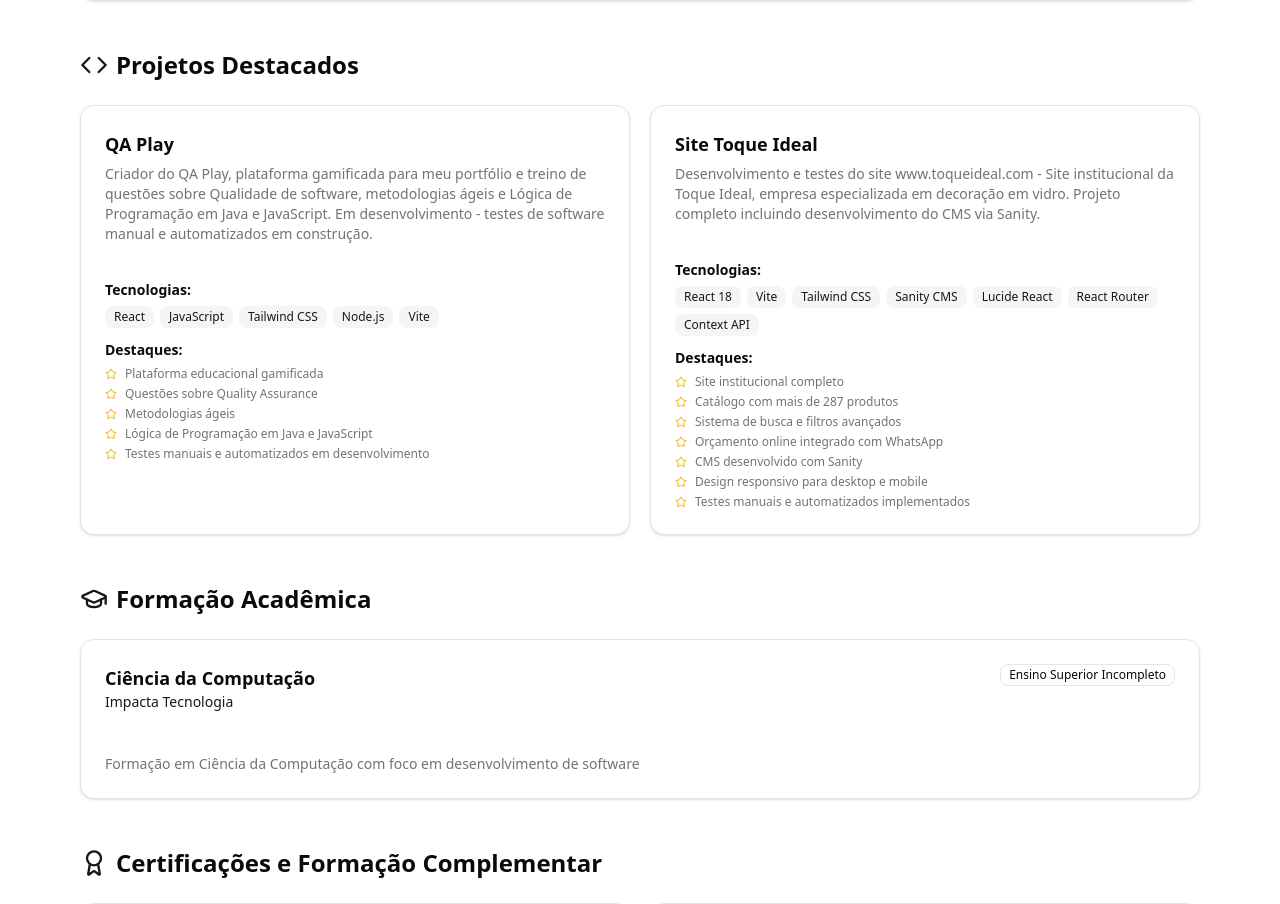
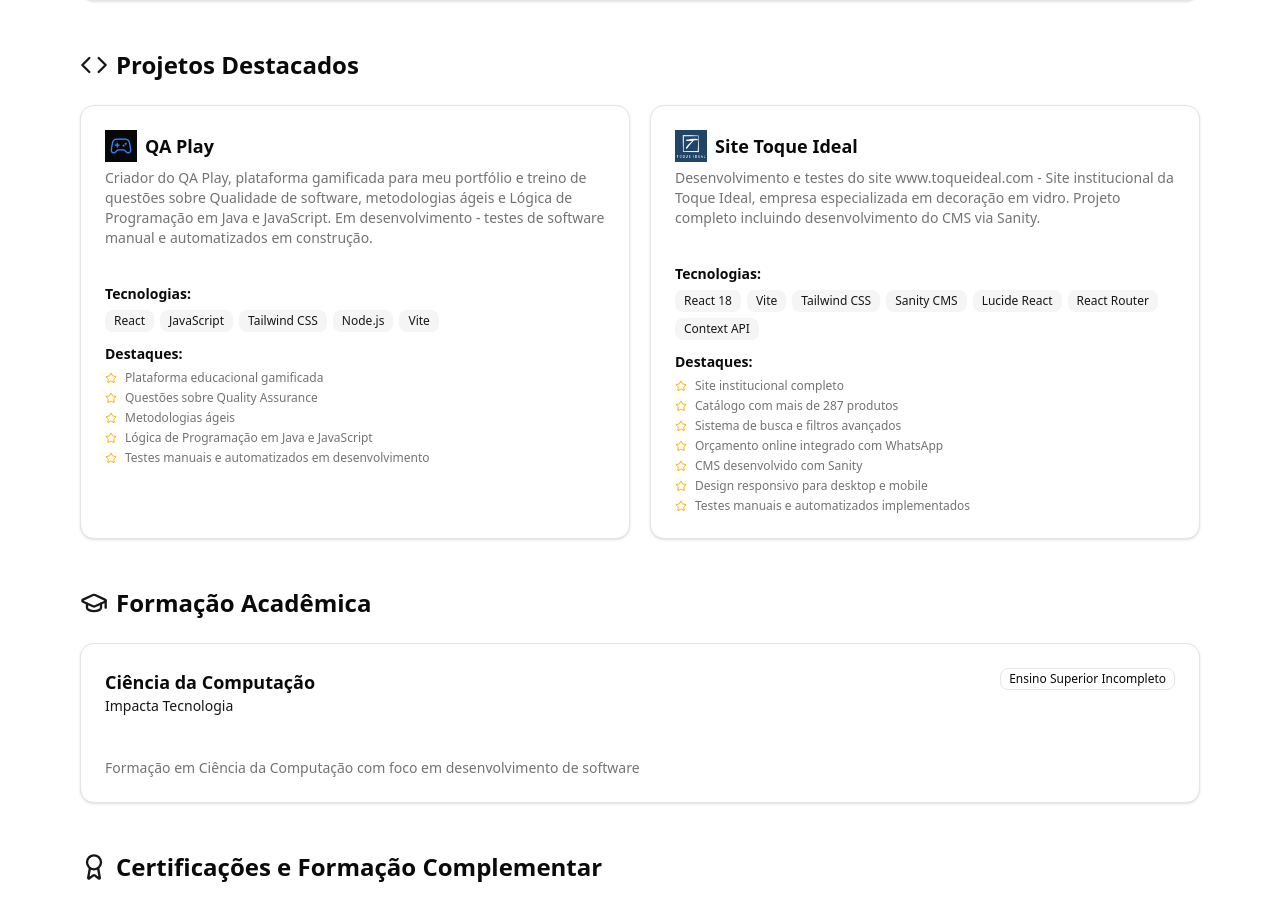
Before and after one commit to nilrd/qaplay_prod, a React (Vite) app: page /sobre in a window 1280 px wide. Shown: the part 1340-2244 px from the top of the page. Built offline with nearby package versions, Linux system fonts and the light colour scheme.

Commit message:
Adicionar símbolos e links para QA Play e Toque Ideal na página Sobre
- Incluído logo e link para o projeto QA Play
- Incluído logo e link para o projeto Site Toque Ideal
- Ajustes no layout para exibir as imagens dos logos

```diff
--- a/src/pages/About.jsx
+++ b/src/pages/About.jsx
@@ -98,7 +98,9 @@ const About = () => {
         'Metodologias ágeis',
         'Lógica de Programação em Java e JavaScript',
         'Testes manuais e automatizados em desenvolvimento'
-      ]
+      ],
+      link: 'https://qaplay.vercel.app/',
+      image: '/images/logo_QAPlay.png'
     },
     {
       title: 'Site Toque Ideal',
@@ -112,7 +114,9 @@ const About = () => {
         'CMS desenvolvido com Sanity',
         'Design responsivo para desktop e mobile',
         'Testes manuais e automatizados implementados'
-      ]
+      ],
+      link: 'http://www.toqueideal.com/',
+      image: '/images/logo_ToqueIdeal.png'
     }
   ]
 
@@ -294,7 +298,18 @@ const About = () => {
             {projects.map((project, index) => (
               <Card key={index} className="hover:shadow-lg transition-all duration-300">
                 <CardHeader className="pb-3">
-                  <CardTitle className="text-lg text-foreground">{project.title}</CardTitle>
+                  <div className="flex items-center gap-2">
+                    {project.image && (
+                      <a href={project.link} target="_blank" rel="noopener noreferrer">
+                        <img src={project.image} alt={`${project.title} logo`} className="h-8 w-8 object-contain" />
+                      </a>
+                    )}
+                    <CardTitle className="text-lg text-foreground">
+                      <a href={project.link} target="_blank" rel="noopener noreferrer" className="hover:underline">
+                        {project.title}
+                      </a>
+                    </CardTitle>
+                  </div>
                   <CardDescription className="text-sm">{project.description}</CardDescription>
                 </CardHeader>
                 <CardContent className="space-y-3">
```
Also changed, not shown: public/images/logo_QAPlay.png (added), public/images/logo_ToqueIdeal.png (added).
